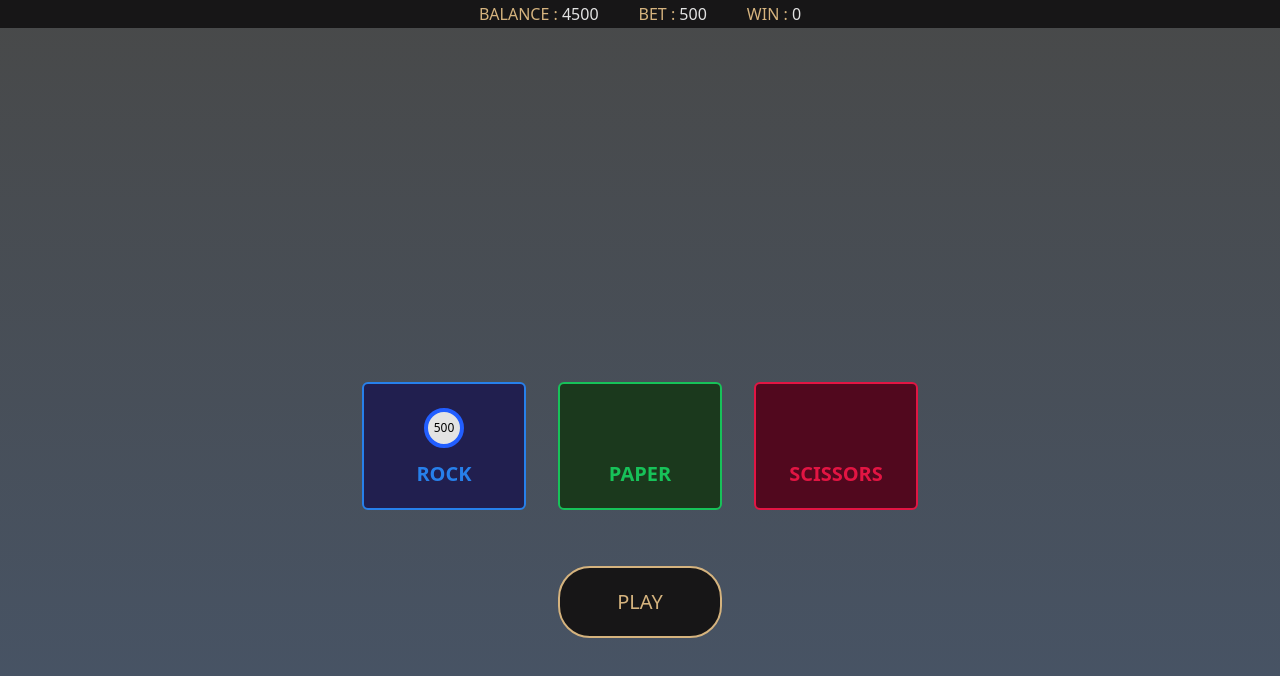
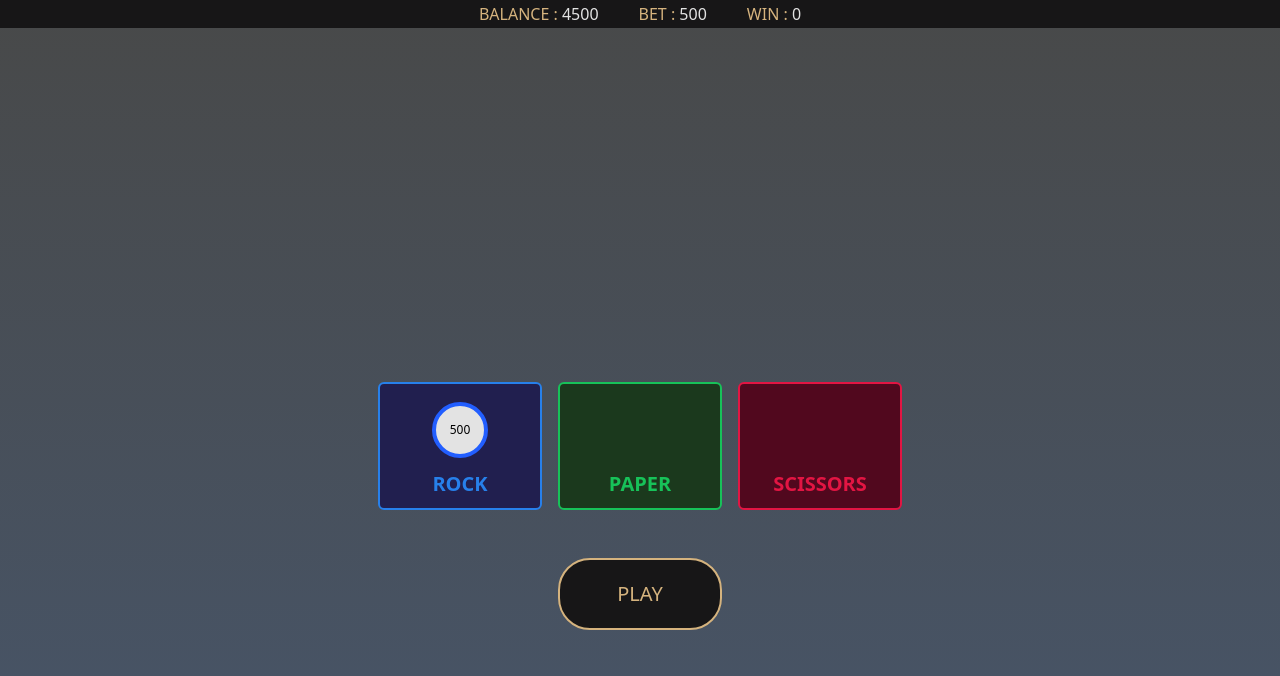
Before and after one commit to mustafadalga/rock-paper-scissors, a React (Vite) app: page / in a window 1280 px wide. Both pictures are taken after a click on the button "ROCK". Shown: the top 676 px of the page. Built offline with nearby package versions, Linux system fonts and the light colour scheme.

Commit message:
Limit animated number by maximum threshold animated number and re-design UI by number width

```diff
--- a/src/components/Bet.tsx
+++ b/src/components/Bet.tsx
@@ -25,7 +25,7 @@ export default function Bet({
                                 borderWidth,
                                 onClick
                             }: Props) {
-    const containerClassName = `${backgroundColor} ${borderColor} ${borderWidth} grid place-items-center content-end gap-2 lg:gap-3 w-20 h-20 md:w-24 md:h-24 lg:w-[10.25rem] lg:h-32 p-1 md:m-2 lg:p-5 border-solid transition-all duration-300 rounded-md hover:scale-105`;
+    const containerClassName = `${backgroundColor} ${borderColor} ${borderWidth} grid place-items-center content-end gap-2 lg:gap-3 w-20 min-h-24 md:w-[10.25rem] md:h-32 p-1 md:p-2 lg:p-2.5 border-solid transition-all duration-300 rounded-md hover:scale-105`;
     const textClassName = `${textColor} uppercase text-xs md:text-base lg:text-xl font-semibold`;
 
     return (
@@ -33,7 +33,7 @@ export default function Bet({
                 onClick={() => onClick({ choice, amount: BET_AMOUNT })}
                 className={containerClassName}>
 
-            <AnimatePresence mode="wait">
+            <AnimatePresence>
                 {showBetAmount && <motion.div {...fadeInUpAnimation}>
                     <BetAmount amount={amount}/>
                 </motion.div>}
--- a/src/components/BetAmount.tsx
+++ b/src/components/BetAmount.tsx
@@ -1,10 +1,16 @@
 import useAnimatedNumber from "@/hooks/useAnimatedNumber";
+import { MAXIMUM_THRESHOLD_FOR_ANIMATED_NUMBER } from "@/constants";
+import formatNumber from "@/utils/formatNumber";
 
 export default function BetAmount({ amount }: { amount: number }) {
+    const animatedAmount: string = useAnimatedNumber(amount);
+    const formattedAmount: string = formatNumber(amount);
+    const amountNumber: string = amount < MAXIMUM_THRESHOLD_FOR_ANIMATED_NUMBER ? animatedAmount : formattedAmount;
+
     return (
         <span
-            className="grid place-items-center rounded-full w-10 h-10 text-[10px] md:text-xs bg-gains-boro border-4 border-solid border-royal-blue">
-            {useAnimatedNumber(amount)}
+            className="grid place-items-center rounded-full aspect-square truncate w-14 text-[10px] md:text-xs bg-gains-boro border-4 border-solid border-royal-blue transition-all">
+            {amountNumber}
         </span>
     )
 }
--- a/src/components/BetOutcomeDisplay.tsx
+++ b/src/components/BetOutcomeDisplay.tsx
@@ -1,6 +1,7 @@
 import { useGameStore } from "@/store";
 import useAnimatedNumber from "@/hooks/useAnimatedNumber";
-import { CHOICE_COLORS } from "@/constants";
+import formatNumber from "@/utils/formatNumber"
+import { CHOICE_COLORS, MAXIMUM_THRESHOLD_FOR_ANIMATED_NUMBER } from "@/constants";
 import { GameChoice, GameOutcome } from "@/enums";
 import { GameResult } from "@/types";
 
@@ -41,18 +42,20 @@ function determineTitle(computerChoice: GameChoice, {
 }
 
 export function BetOutcomeDisplay() {
-    const {  computerBet, winAmount, gameResult } = useGameStore();
+    const { computerBet, winAmount, gameResult } = useGameStore();
     const {
         title,
         className
-    } = determineTitle(computerBet as GameChoice, gameResult)
+    } = determineTitle(computerBet as GameChoice, gameResult);
+    const animatedWinAmount: string = useAnimatedNumber(winAmount);
+    const winAmountNumber: string = winAmount < MAXIMUM_THRESHOLD_FOR_ANIMATED_NUMBER ? animatedWinAmount : formatNumber(winAmount);
 
     return (
         <div className="grid place-items-center gap-5 uppercase font-semibold">
             <h1 className={`${className} text-3xl md:text-4xl lg:text-5xl`}> {title}</h1>
             <h3 className="text-xl">
                 <span className="text-burly-wood">You win</span>
-                <span className="text-gains-boro"> {useAnimatedNumber(winAmount)} </span>
+                <span className="text-gains-boro"> {winAmountNumber} </span>
             </h3>
         </div>
     )
--- a/src/components/Bets.tsx
+++ b/src/components/Bets.tsx
@@ -2,7 +2,7 @@ import { useCallback } from "react";
 import { toast } from "react-toastify";
 import { useGameStore, Bet as IBet } from "@/store";
 import { CHOICE_COLORS, MAX_CHOICE_BET } from "@/constants";
-import { GameChoice, GameOutcome } from "@/enums";
+import { GameChoice, GameOutcome, GameState } from "@/enums";
 import { GameResult } from "@/types";
 import Bet from "./Bet";
 import BetsLabel from "./BetsLabel";
@@ -10,7 +10,7 @@ import BetsLabel from "./BetsLabel";
 function getBorderWidth(selectedChoice: GameChoice, computerChoice: GameChoice, {
     gameOutcome,
     tieBet,
-    isSingleBet,
+    isSinglePosition,
     winnerBet
 }: GameResult): string {
     switch (gameOutcome) {
@@ -21,7 +21,7 @@ function getBorderWidth(selectedChoice: GameChoice, computerChoice: GameChoice,
             return selectedChoice == winnerBet ? "border-4" : "border-2";
         }
         case GameOutcome.LOSS: {
-            if (selectedChoice == computerChoice && isSingleBet) {
+            if (selectedChoice == computerChoice && isSinglePosition) {
                 return "border-4";
             }
             return tieBet ? "border-2" : selectedChoice == computerChoice ? "border-4" : "border-2";
@@ -32,7 +32,16 @@ function getBorderWidth(selectedChoice: GameChoice, computerChoice: GameChoice,
 }
 
 export default function Bets() {
-    const { balance, bets, computerBet, gameResult, choiceBet, isGameFinished, updateBalance } = useGameStore();
+    const {
+        balance,
+        bets,
+        computerBet,
+        gameResult,
+        gameState,
+        choiceBet,
+        isGameFinished,
+        updateBalance
+    } = useGameStore();
     const playerChoices: GameChoice[] = bets.map(bet => bet.choice);
     const choices = Object.values(GameChoice).map(choice => ({
         choice,
@@ -46,9 +55,9 @@ export default function Bets() {
     const showLabel: boolean = selectedBetCount == 0;
 
     const onChoice = useCallback((chosenBet: IBet): void => {
+        if (isGameFinished || gameState != GameState.Started) return;
+
         const positions = new Set<GameChoice>(playerChoices);
-
-        if (isGameFinished) return;
 
         if (positions.size >= MAX_CHOICE_BET && !positions.has(chosenBet.choice)) {
             toast.info("Just a heads up! You can bet on up to 2 positions per game. Please adjust your bets accordingly.");
@@ -65,8 +74,7 @@ export default function Bets() {
         choiceBet(chosenBet);
         updateBalance("decrease", chosenBet.amount);
 
-
-    }, [ isGameFinished, balance, playerChoices, choiceBet, updateBalance ]);
+    }, [ isGameFinished, gameState, balance, playerChoices, choiceBet, updateBalance ]);
 
     return (
         <section className="grid place-items-center content-end gap-4">
--- a/src/components/ButtonAction.tsx
+++ b/src/components/ButtonAction.tsx
@@ -32,15 +32,14 @@ export default function ButtonAction() {
             toast.info("Ready to play? Please place at least one bet to start the game. Good luck!");
             return
         }
-        if (isGameFinished) {
-            toggleBetOutComeVisibility();
-            return;
-        }
 
         setGameState(GameState.Pending);
-        toggleBetOutComeVisibility();
-        finishGame();
-        handleComputerBet();
+        toggleBetOutComeVisibility()
+
+        if (!isGameFinished) {
+            finishGame();
+            handleComputerBet();
+        }
     }
 
     return (
--- a/src/components/Header.tsx
+++ b/src/components/Header.tsx
@@ -1,24 +1,42 @@
+import { useMemo } from "react";
 import { Bet, useGameStore } from "@/store";
 import useAnimatedNumber from "@/hooks/useAnimatedNumber";
+import { MAXIMUM_THRESHOLD_FOR_ANIMATED_NUMBER } from "@/constants";
+import formatNumber from "@/utils/formatNumber";
+
+interface FormattedData {
+    balance: string
+    totalBetAmount: string
+    winAmount: string
+}
 
 export default function Header() {
     const { winAmount, balance, bets } = useGameStore();
     const totalBetAmount: number = bets.reduce((total: number, bet: Bet) => total + bet.amount, 0);
+    const animatedBalance: string = useAnimatedNumber(balance);
+    const animatedTotalBetAmount: string = useAnimatedNumber(totalBetAmount);
+    const animatedWinAmount: string = useAnimatedNumber(winAmount);
+
+    const formattedData = useMemo<FormattedData>(() => ({
+        balance: balance < MAXIMUM_THRESHOLD_FOR_ANIMATED_NUMBER ? animatedBalance : formatNumber(balance),
+        totalBetAmount: totalBetAmount < MAXIMUM_THRESHOLD_FOR_ANIMATED_NUMBER ? animatedTotalBetAmount : formatNumber(totalBetAmount),
+        winAmount: winAmount < MAXIMUM_THRESHOLD_FOR_ANIMATED_NUMBER ? animatedWinAmount : formatNumber(winAmount)
+    }), [ balance, totalBetAmount, winAmount, animatedBalance, animatedTotalBetAmount, animatedWinAmount ]);
 
     return (
         <header className="flex justify-center h-7 bg-cod-gray">
             <div className="flex items-center gap-10 text-sm lg:text-base">
                 <h4>
                     <span className="text-burly-wood uppercase">BALANCE :</span>
-                    <span className="text-gains-boro"> {useAnimatedNumber(balance)} </span>
+                    <span className="text-gains-boro"> {formattedData.balance} </span>
                 </h4>
                 <h4>
                     <span className="text-burly-wood uppercase">BET :</span>
-                    <span className="text-gains-boro"> {useAnimatedNumber(totalBetAmount)} </span>
+                    <span className="text-gains-boro"> {formattedData.totalBetAmount} </span>
                 </h4>
                 <h4>
                     <span className="text-burly-wood uppercase">WIN :</span>
-                    <span className="text-gains-boro"> {useAnimatedNumber(winAmount)} </span>
+                    <span className="text-gains-boro"> {formattedData.winAmount} </span>
                 </h4>
             </div>
         </header>
--- a/src/constants/index.ts
+++ b/src/constants/index.ts
@@ -9,7 +9,9 @@ export interface ChoiceColors {
 
 
 export const BET_AMOUNT: number = 500;
-export const MAX_CHOICE_BET: number = 2
+export const MAX_CHOICE_BET: number = 2;
+export const MAXIMUM_THRESHOLD_FOR_ANIMATED_NUMBER: number = 99999;
+
 
 export const WIN_CONDITIONS: Record<GameChoice, GameChoice[]> = {
     [GameChoice.Rock]: [ GameChoice.Scissors ],
--- /dev/null
+++ b/src/utils/formatNumber.ts
@@ -0,0 +1,6 @@
+export default function formatNumber(num: number): string {
+    return new Intl.NumberFormat('en-US', {
+        notation: "compact",
+        compactDisplay: "short"
+    }).format(num);
+}
```
